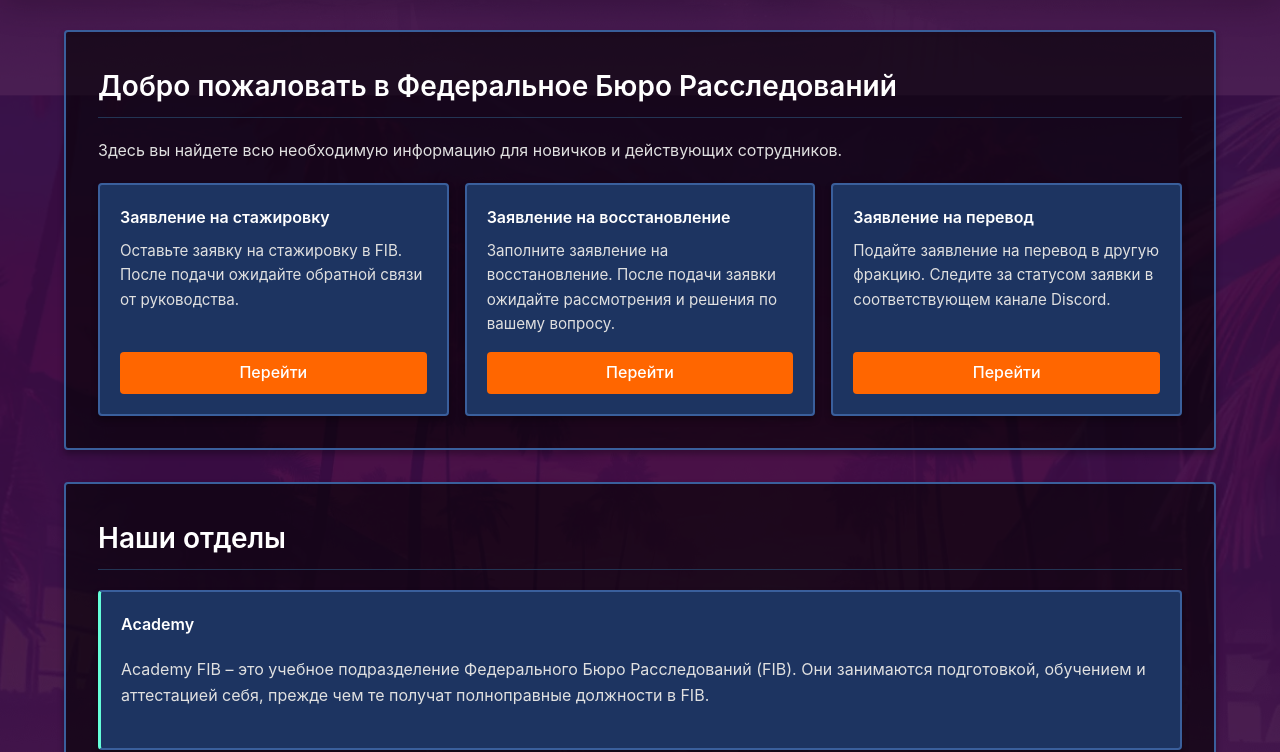
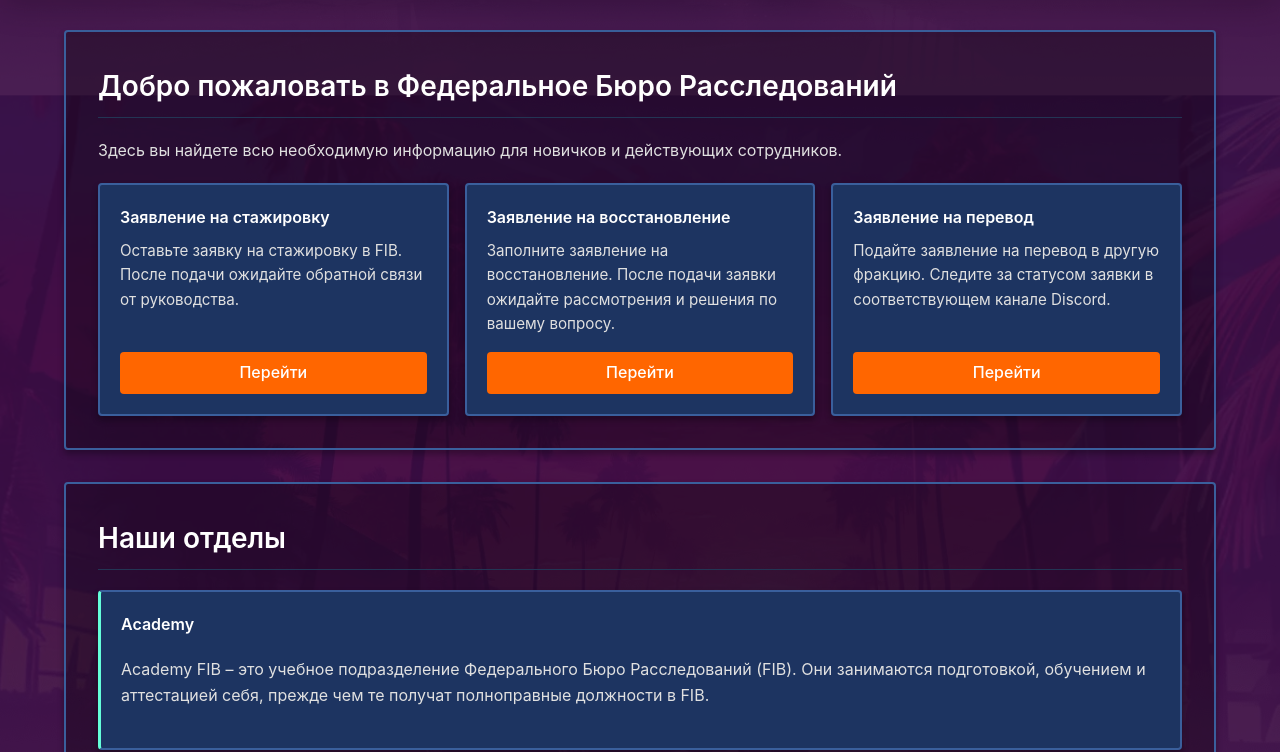
Before and after one commit to newman-fam/FIB, a plain HTML site: page index.html in a window 1280 px wide. Shown: the part 82-834 px from the top of the page. Drawn offline with nearby package versions, Linux system fonts and the light colour scheme.

Commit message:
Update init.css

```diff
--- a/init.css
+++ b/init.css
@@ -3,7 +3,7 @@
     --background-image-url: url("car.webp");
     --link-card-button-background-color: #ff6600; /* оранжевый */
     --link-card-button-background-color-hover: #0af765;
-    --block-background-color: rgba(0, 0, 0, 0.6);;
+    --block-background-color: rgba(0, 0, 0, 0.3);;
     /*--block-background-color: #11224099 if wanna use hex value */
     /* #RRGGBBAA R red, G grean, B blue, A alfa(opacity) */
 
```
